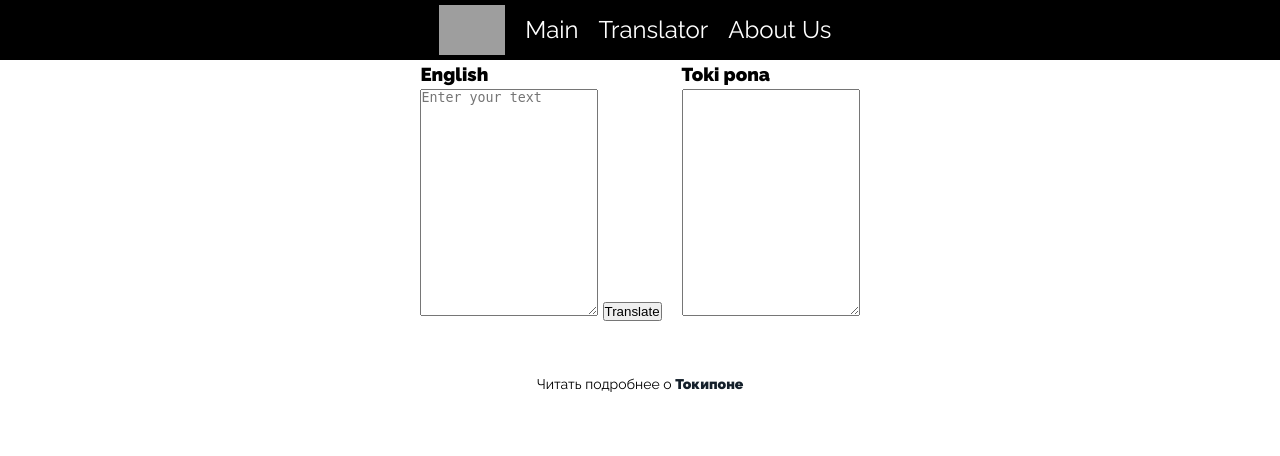
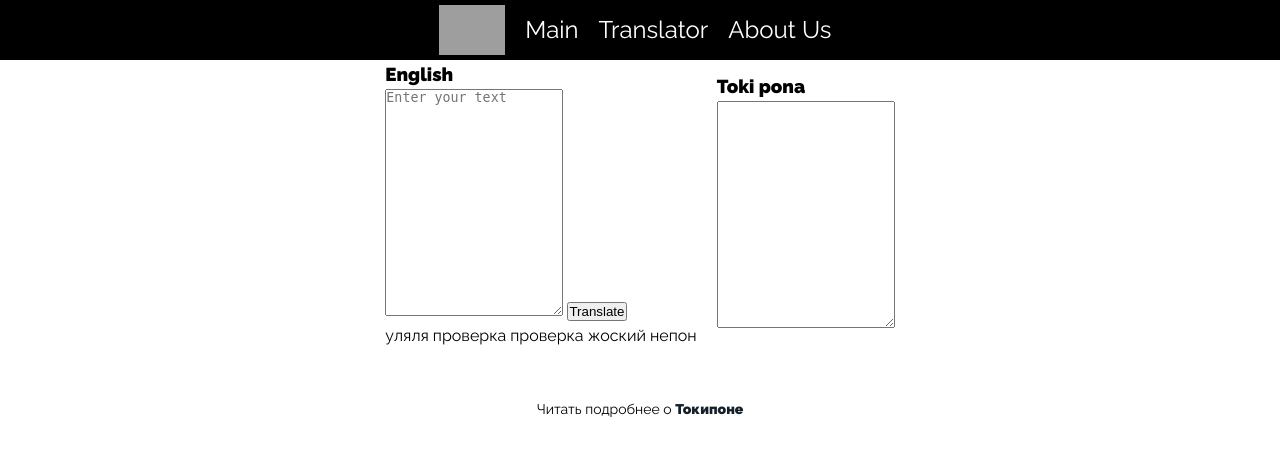
Before and after one commit to NotBioWaste905/toki-pona-translator, a Flask app: page /translate in a window 1280 px wide. Shown: the top 456 px of the page. Run offline with Flask 3, Linux system fonts and the light colour scheme; grey boxes are pictures that could not be loaded.

Commit message:
Update translate.html

```diff
--- a/website/templates/translate.html
+++ b/website/templates/translate.html
@@ -13,6 +13,8 @@
                     <textarea class="form-control" rows="15" id="inputText" name="inputText" placeholder="Enter your text">{{ input }}</textarea>
                     <button type="submit">Translate</button>
                 </form>
+                уляля проверка проверка
+                жоский непон
             </div>
             <div class="col-md-6">
                 <h3>Toki pona</h3>
```
